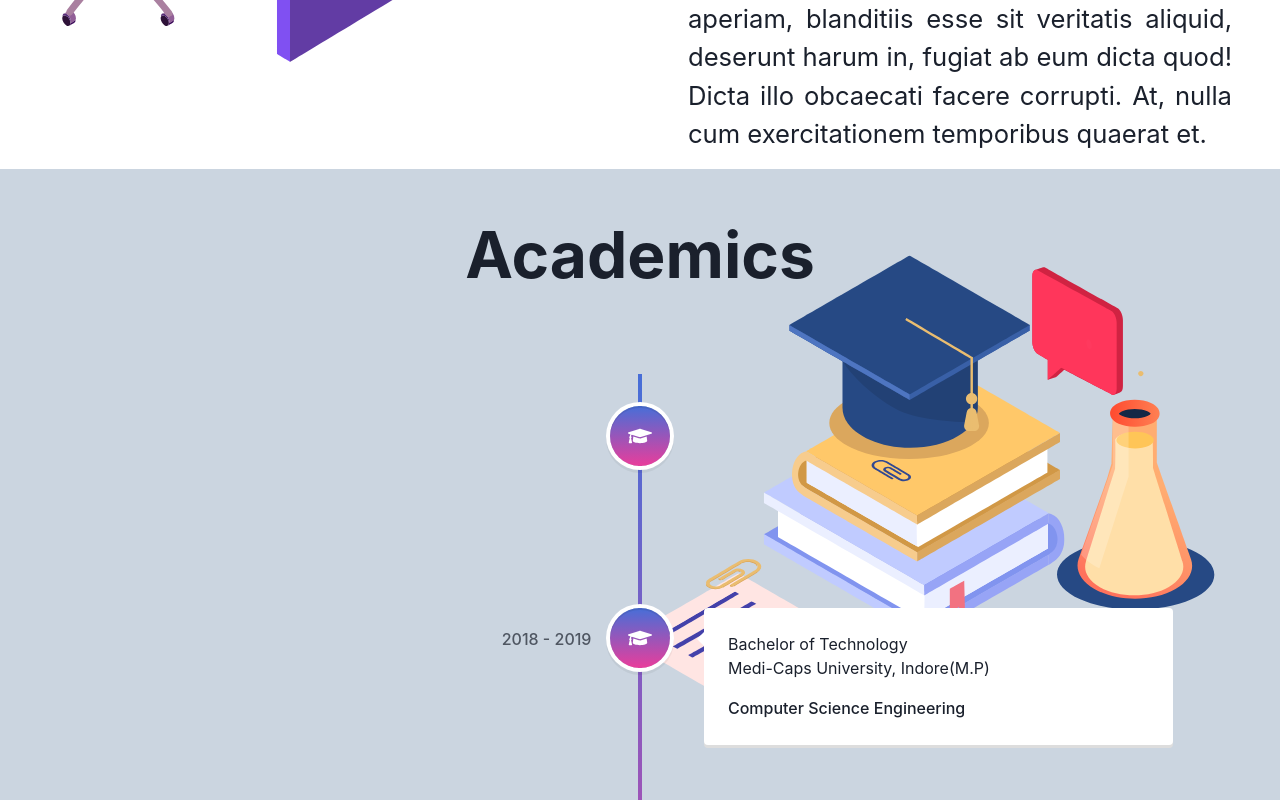
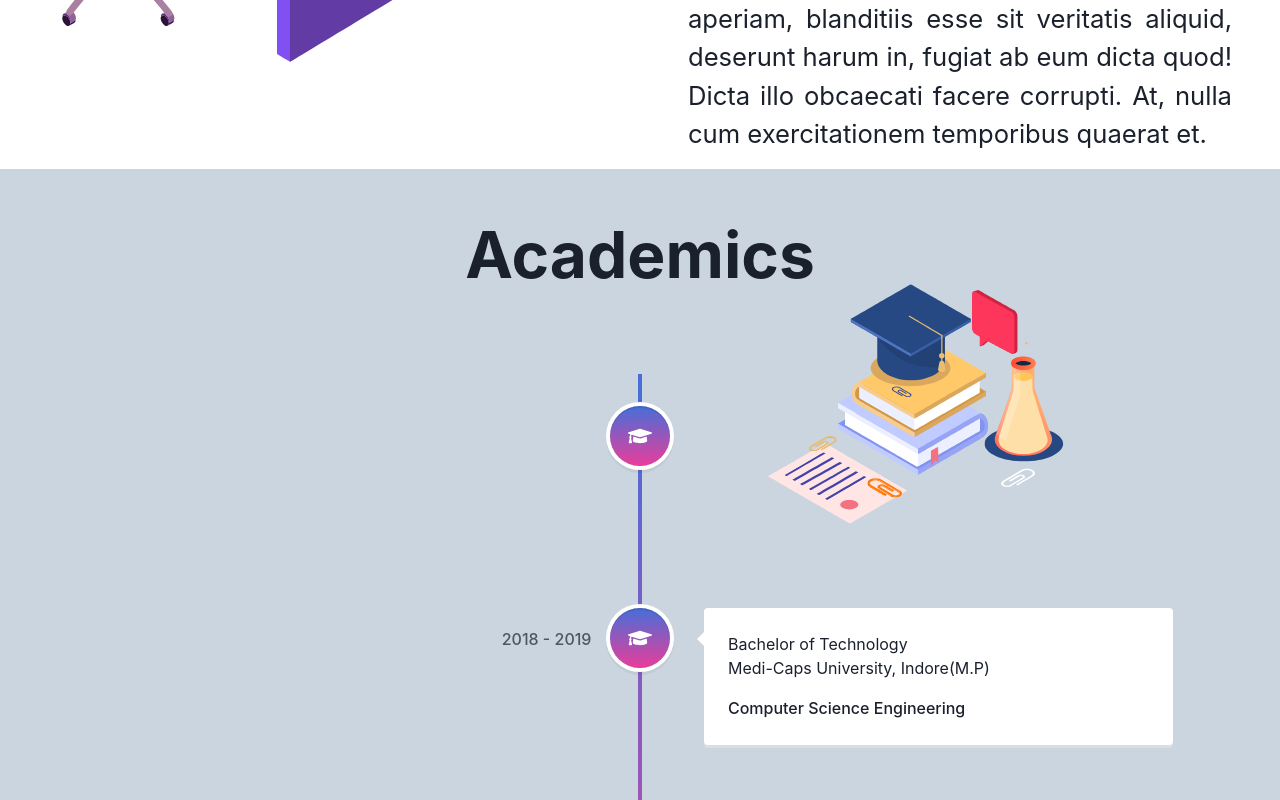
Before and after one commit to saksham-jain1/Portfolio, a React (Create React App) app: page / in a window 1280 px wide. Shown: the part 1340-2140 px from the top of the page. Built offline with nearby package versions, Linux system fonts and the light colour scheme.

Commit message:
academics section added

```diff
--- a/src/Components/Academics.js
+++ b/src/Components/Academics.js
@@ -64,11 +64,11 @@ const academics = [
       p="3rem"
       bg="gray.300"
     >
-      <Heading mb="5rem" textAlign="center" fontSize="4rem">
+      <Heading mb={{base:'0',md:"5rem"}} textAlign="center" fontSize="4rem">
         Academics
       </Heading>
-      <Box position="absolute" top="-3rem" right="3rem">
-        <Lottie options={defaultOptions} />
+      <Box position={{base:"relative",md:"absolute"}} right="3rem">
+        <Lottie height="50%" width="50%" options={defaultOptions} />
       </Box>
         <VerticalTimeline
           lineColor="linear-gradient(360deg, #e93d9b 0%, #486ed7 99%)"
```
